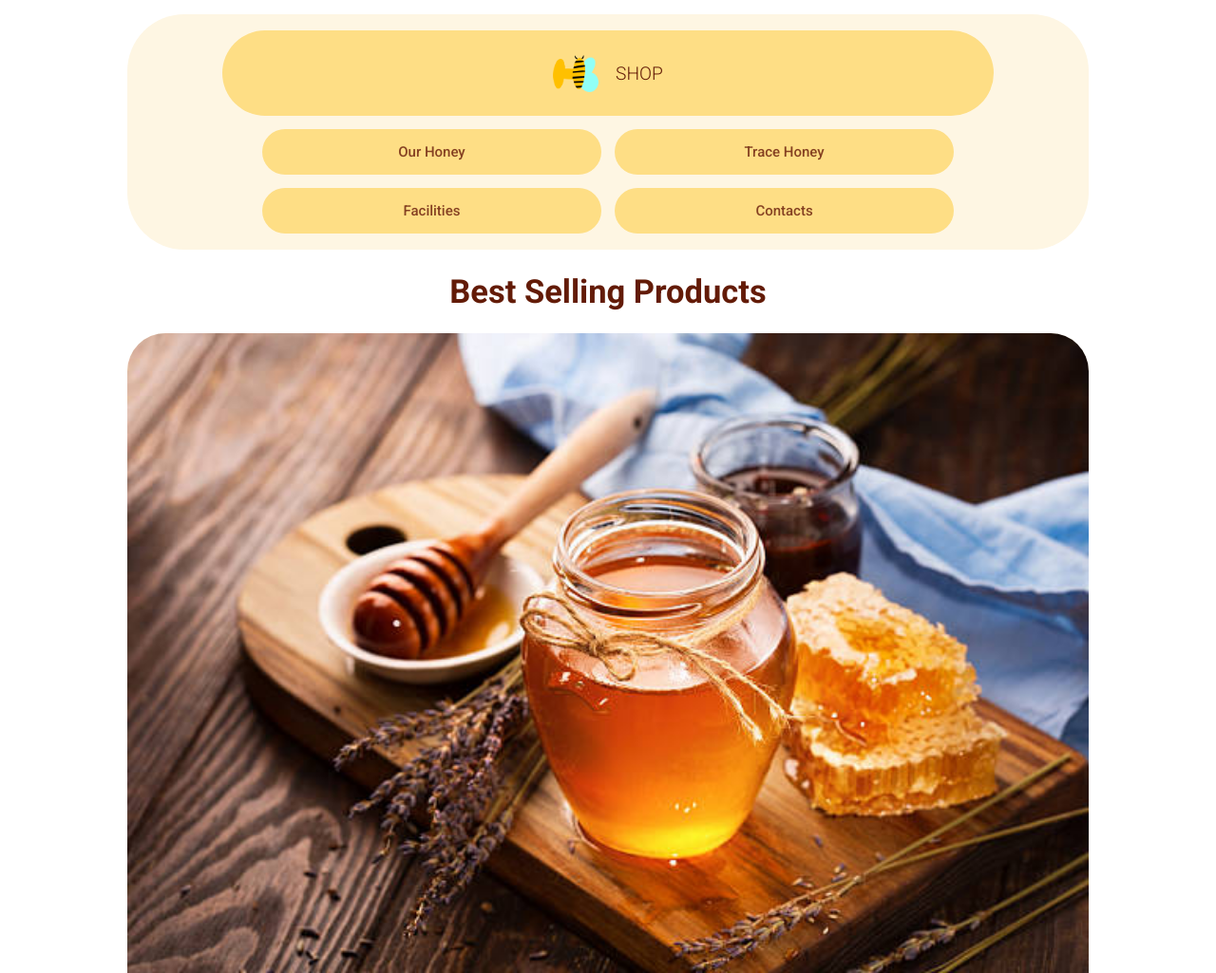
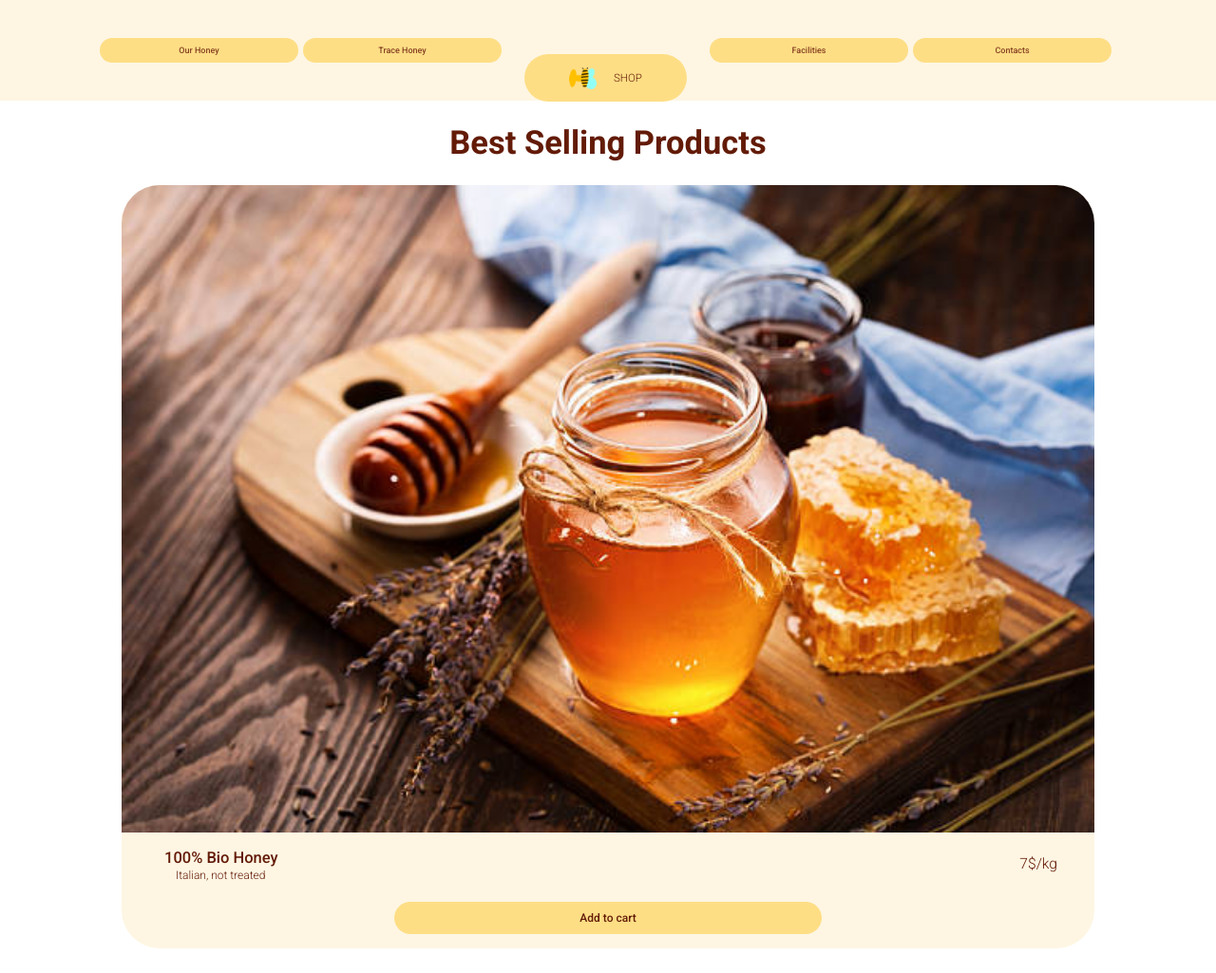
Before and after one commit to rempairamore/ifoa-week-5, a plain HTML site: page S5-L3/index.html in a window 1280 px wide. Shown: the top 1025 px of the page at 95% size. Drawn offline with Linux system fonts and the light colour scheme.

Commit message:
disastro

```diff
--- a/S5-L3/assets/css/style.css
+++ b/S5-L3/assets/css/style.css
@@ -213,3 +213,55 @@ nav {
     margin: auto;
     margin-bottom: 1.4em;
 }
+
+
+@media only screen and (min-width: 501px) {
+    body, header {
+        margin: 0;
+    }
+
+    header, nav {
+        display: flex;
+        flex-wrap: nowrap;
+    }
+
+    nav {
+        width: 100%;
+        border-radius: 0;
+        /* padding: 2em; */
+        padding-top: 2em;
+        padding-bottom: 2em;
+        margin: 0;
+    }
+    #tasti {
+        width: 100%;
+        font-size: 0.6em;
+    }
+
+    .boxShop, .ourHoney, .traceHoney,.facilities, .contacts {
+        width: 15%;
+        height: 0.7em;
+        margin: 0;
+        margin-right: 5px;
+        padding: 10px;
+    }
+
+    .traceHoney {
+        order: 1;
+    }
+    .boxShop {
+        order: 2;
+        /* flex-grow: 2; */
+    }
+
+    .boxShop div {
+        /* padding: 200px; */
+    }
+
+    .facilities {
+        order: 3;
+    }
+    .contacts {
+        order: 4;
+    }
+}
```
Also changed, not shown: S5-L3/flex-layout-images/2tablet.png (renamed from S5-L3/flex-layout-images/tablet.png), S5-L3/flex-layout-images/3medium.png (renamed from S5-L3/flex-layout-images/medium.png), S5-L3/flex-layout-images/4medium-large.png (renamed from S5-L3/flex-layout-images/medium-large.png), S5-L3/flex-layout-images/5extralarge.png (renamed from S5-L3/flex-layout-images/extralarge.png), 2 other files.
